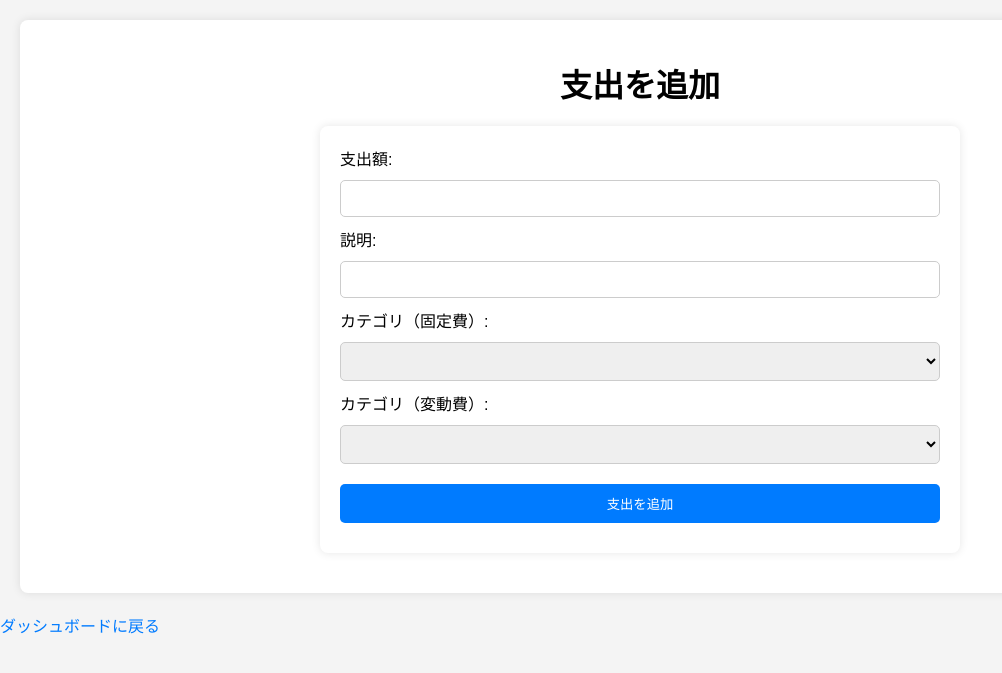
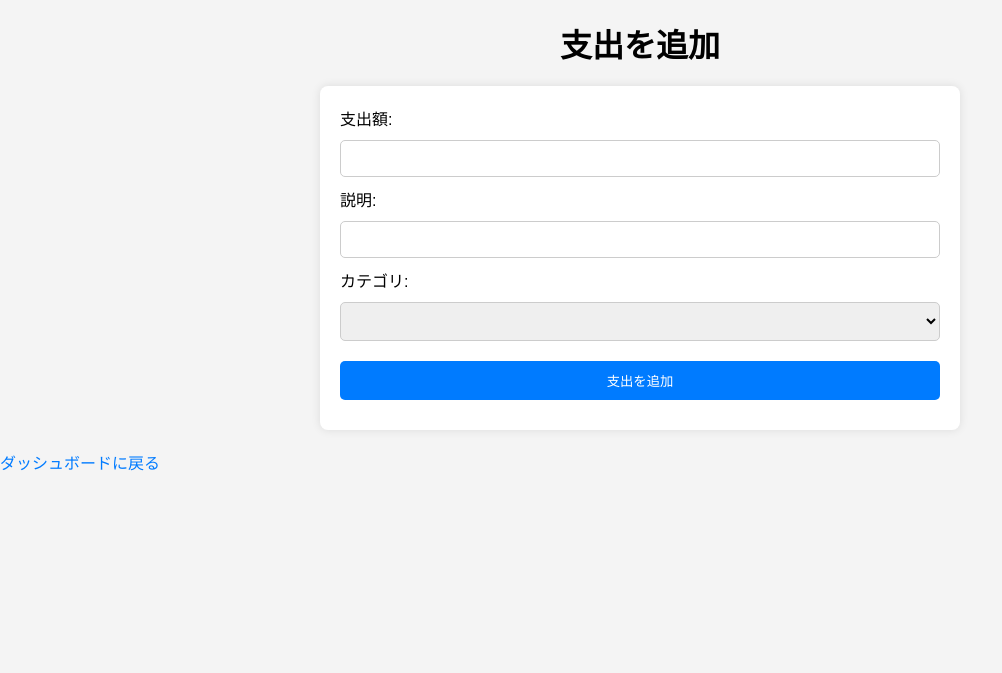
Before and after one commit to judy-choko/mone2, a Flask app: template templates/add_expense.html in a window 1280 px wide. Shown: the top 673 px of the page, without its empty margins (0-1002 px from the left). Run offline with Flask 3, Linux system fonts and the light colour scheme; the template is opened without the code that fills it: values that come from a table or form of the project are taken from there, others are empty; some libraries are stand-ins or nearby versions.

Commit message:
Update add_expense.html

```diff
--- a/templates/add_expense.html
+++ b/templates/add_expense.html
@@ -7,7 +7,6 @@
     <title>支出を追加</title>
 </head>
 <body>
-    <div class="card">
     <!-- フラッシュメッセージの表示 -->
     {% with messages = get_flashed_messages() %}
         {% if messages %}
@@ -21,29 +20,30 @@
 <h1>支出を追加</h1>
 <form method="POST">
     {{ form.hidden_tag() }}
+
     <label for="amount">支出額:</label>
     <input type="number" name="amount" required><br>
 
     <label for="description">説明:</label>
     <input type="text" name="description" required><br>
 
-        <label for="category_id">カテゴリ（固定費）:</label>
+    <!-- カテゴリを1つのドロップダウンとして表示 -->
+    <label for="category_id">カテゴリ:</label>
     <select name="category_id">
+        <optgroup label="固定費">
             {% for category in fixed_categories %}
             <option value="{{ category.id }}">{{ category.name }}</option>
             {% endfor %}
-        </select><br>
-
-        <label for="category_id">カテゴリ（変動費）:</label>
-        <select name="category_id">
+        </optgroup>
+        <optgroup label="変動費">
             {% for category in variable_categories %}
             <option value="{{ category.id }}">{{ category.name }}</option>
             {% endfor %}
+        </optgroup>
     </select><br>
 
     <button type="submit">支出を追加</button>
 </form>
-    </div>
 <a href="{{ url_for('dashboard') }}">ダッシュボードに戻る</a>
 </body>
 </html>
```
Lines whose indentation alone changed are shown as unchanged.
